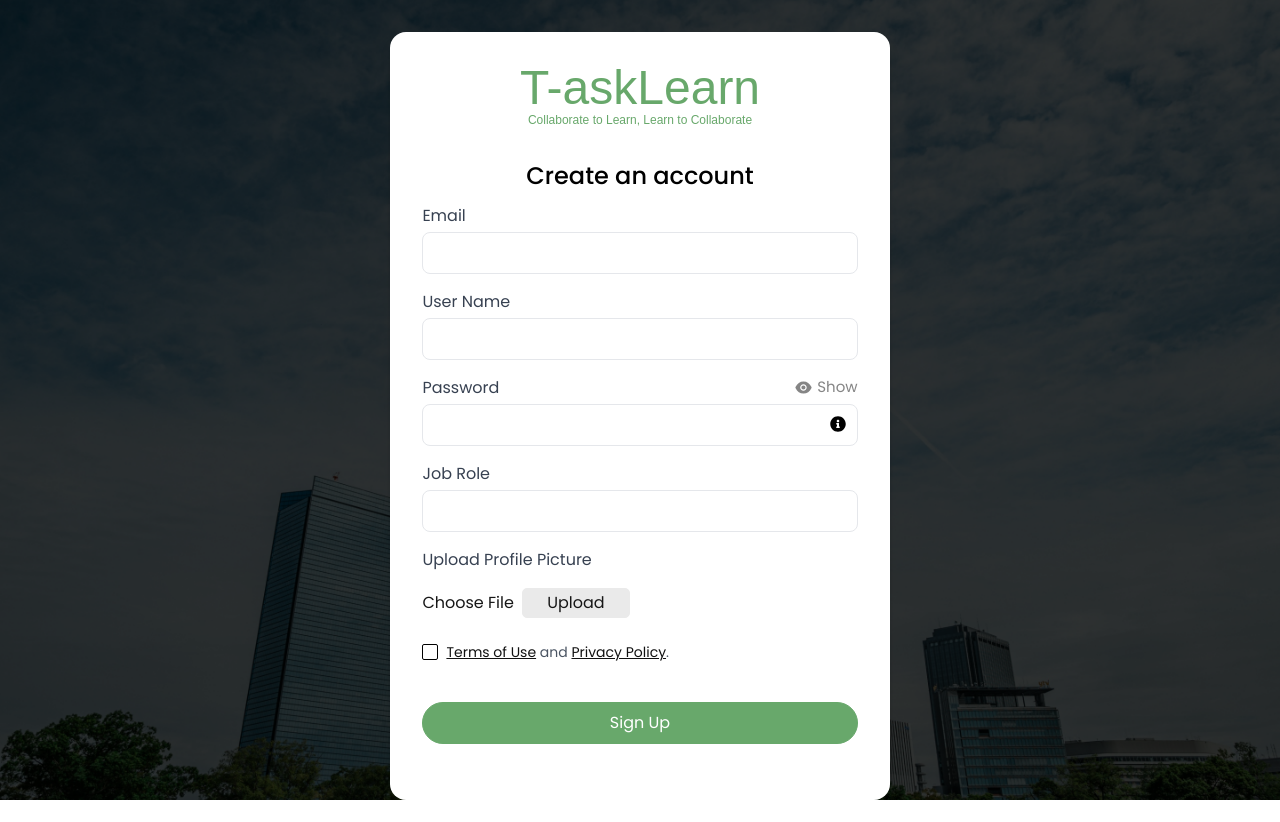
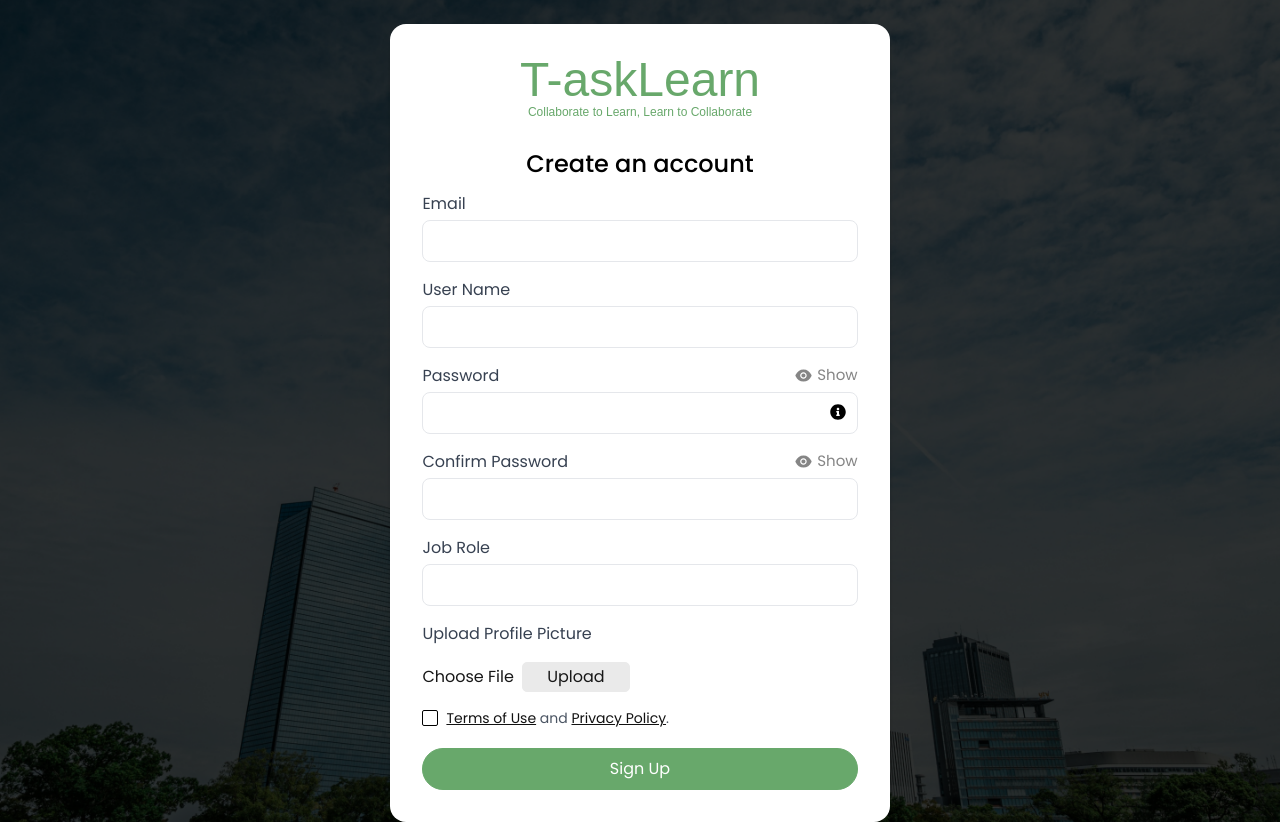
Before and after one commit to bananaappsuk/website_team, a Next.js app in the folder tasklearn_frontend/: page /signup in a window 1280 px wide. Before the commit the page ends 800 px from the top, so only its background shows below. Built offline with nearby package versions, Linux system fonts and the light colour scheme.

Commit message:
cofirmPassword field added

```diff
--- a/tasklearn_frontend/src/firebase.js
+++ b/tasklearn_frontend/src/firebase.js
@@ -1,24 +1,16 @@
 import { initializeApp, getApps, getApp } from "firebase/app";
 import { getAuth } from "firebase/auth";
-import { getFirestore, doc, setDoc } from "firebase/firestore";
-
-// const firebaseConfig = {
-//   apiKey: "AIzaSyB35EI3JPqr1Vy1pC4tQrXc4CyYOxoIqw0",
-//   authDomain: "tasklearn-8f476.firebaseapp.com",
-//   projectId: "tasklearn-8f476",
-//   storageBucket: "tasklearn-8f476.appspot.com",
-//   messagingSenderId: "586415236942",
-//   appId: "1:586415236942:web:cfa086bdf0546b3d00201f",
-// };
+import { getFirestore } from "firebase/firestore";
 
 const firebaseConfig = {
-  apiKey: "AIzaSyAFDYGyImqpbfGpUtbh_qPtxSBL-eFOC5I",
-  authDomain: "fir-auth-72dd0.firebaseapp.com",
-  projectId: "fir-auth-72dd0",
-  storageBucket: "fir-auth-72dd0.appspot.com",
-  messagingSenderId: "805493085871",
-  appId: "1:805493085871:web:557aee50c26b81dad0e65a",
+  apiKey: "AIzaSyB35EI3JPqr1Vy1pC4tQrXc4CyYOxoIqw0",
+  authDomain: "tasklearn-8f476.firebaseapp.com",
+  projectId: "tasklearn-8f476",
+  storageBucket: "tasklearn-8f476.appspot.com",
+  messagingSenderId: "586415236942",
+  appId: "1:586415236942:web:cfa086bdf0546b3d00201f",
 };
+
 
 const app = !getApps().length ? initializeApp(firebaseConfig) : getApp();
 const auth = getAuth(app);
--- a/tasklearn_frontend/src/pages/signup.tsx
+++ b/tasklearn_frontend/src/pages/signup.tsx
@@ -14,6 +14,7 @@ interface FormData {
   email: string;
   userName: string;
   password: string;
+  confirmPassword: string;
   jobRole: string;
   profilePic: File | null;
 }
@@ -25,6 +26,7 @@ const SignUp: React.FC = () => {
     email: "",
     userName: "",
     password: "",
+    confirmPassword: "",
     jobRole: "",
     profilePic: null,
   });
@@ -32,6 +34,7 @@ const SignUp: React.FC = () => {
   // eslint-disable-next-line @typescript-eslint/no-unused-vars
   const [passwordVisible, setPasswordVisible] = useState(false);
   // eslint-disable-next-line @typescript-eslint/no-unused-vars
+  const [confirmPasswordVisible, setConfirmPasswordVisible] = useState(false);
   const [showInstructions, setShowInstructions] = useState(false);
   const instructionsRef = useRef<HTMLDivElement>(null);
   const [termsAccepted, setTermsAccepted] = useState(false);
@@ -43,6 +46,12 @@ const SignUp: React.FC = () => {
     hasNumber: false,
     hasSymbol: false,
   });
+
+  const allRequirementsMet = Object.values(passwordRequirements).every(
+    (value) => value === true
+  );
+
+
 
   const togglePasswordVisibility = () => {
     setPasswordVisible(!passwordVisible);
@@ -71,6 +80,9 @@ const SignUp: React.FC = () => {
 
   const toggleInstructions = () => {
     setShowInstructions(!showInstructions);
+  };
+  const toggleConfirmPasswordVisibility = () => {
+    setConfirmPasswordVisible(!confirmPasswordVisible);
   };
 
   const validatePassword = (password: string) => {
@@ -176,9 +188,9 @@ const SignUp: React.FC = () => {
   const handleSubmit = async (e: React.FormEvent) => {
     e.preventDefault();
 
-    if(isUsernameTaken){
+    if (isUsernameTaken) {
       toast.error("Username is already taken.");
-      return
+      return;
     }
 
     if (
@@ -192,6 +204,11 @@ const SignUp: React.FC = () => {
       toast.error("Password does not meet all the requirements.");
       setShowInstructions(true);
       return;
+    }
+
+    if(formData.password!==formData.confirmPassword){
+       toast.error("Passwords do not match!");
+       return
     }
     if (!formData.profilePic) {
       toast.error("Please upload a profile picture.");
@@ -242,6 +259,7 @@ const SignUp: React.FC = () => {
   };
 
 
+
   return (
     <>
       <ToastContainer />
@@ -249,12 +267,12 @@ const SignUp: React.FC = () => {
         className="min-h-screen flex flex-col w-full bg-center bg-cover "
         style={{ backgroundImage: `url(${BgImage.src})` }}
       >
-        <div className="mt-2 lg:mt-4 flex items-center justify-center px-4">
+        <div className="mt-2 lg:mt-2 flex items-center justify-center px-4">
           <div className="bg-white shadow-lg rounded-2xl p-6 sm:p-8 w-full sm:w-[60%] lg:w-[40%] mt-4">
             <h1 className="text-5xl sm:text-5xl font-normal text-center text-[#68A86B] mb-0">
               T-askLearn
             </h1>
-            <p className="text-center text-xs sm:text-xs text-[#68A86B] font-normal mb-2 sm:mb-8">
+            <p className="text-center text-xs sm:text-xs text-[#68A86B] font-normal mb-2 sm:mb-7">
               Collaborate to Learn, Learn to Collaborate
             </p>
             <h2 className="text-2xl sm:text-2xl font-Poppins font-medium text-center text-black mb-3">
@@ -387,6 +405,45 @@ const SignUp: React.FC = () => {
                   </div>
                 </div>
               </div>
+              <div className="mb-4">
+                <div className="flex justify-between">
+                  <label
+                    htmlFor="confirmPassword"
+                    className="block text-gray-700 mb-1 text-sm sm:text-base"
+                  >
+                    Confirm Password
+                  </label>
+                  <div
+                    className="right-3 top-[40px] text-[#666666CC] cursor-pointer"
+                    onClick={toggleConfirmPasswordVisibility}
+                  >
+                    {confirmPasswordVisible ? (
+                      <>
+                        <div className="flex gap-x-1 items-center font-Poppins">
+                          <AiFillEyeInvisible className="" size={19} />
+                          <span className="text-[15px]">Hide</span>
+                        </div>
+                      </>
+                    ) : (
+                      <>
+                        <div className="flex gap-x-1 items-center font-Poppins">
+                          <AiFillEye className="" size={19} />
+                          <span className="text-[15px]">Show</span>
+                        </div>
+                      </>
+                    )}
+                  </div>
+                </div>
+                <input
+                  type={confirmPasswordVisible ? "text" : "password"}
+                  name="confirmPassword"
+                  id="confirmPassword"
+                  value={formData.confirmPassword}
+                  onChange={handleChange}
+                  required={allRequirementsMet}
+                  className="w-full px-4 py-2 border text-black rounded-lg"
+                />
+              </div>
 
               <div className="mb-4">
                 <div className="flex justify-between">
@@ -403,7 +460,7 @@ const SignUp: React.FC = () => {
                   id="jobRole"
                   value={formData.jobRole}
                   onChange={handleChange}
-                  required
+                  required={allRequirementsMet && formData.password===formData.confirmPassword}
                   className="w-full px-4 py-2 border text-black rounded-lg"
                 />
               </div>
@@ -436,7 +493,7 @@ const SignUp: React.FC = () => {
                   accept="image/*"
                 />
               </div>
-              <div className="mb-4 mt-6 flex items-center">
+              <div className="mb-2 mt-4 flex items-center">
                 <input
                   type="checkbox"
                   name="termsAccepted"
@@ -462,7 +519,7 @@ const SignUp: React.FC = () => {
 
               <button
                 type="submit"
-                className="mt-6 w-full mb-6 py-2 rounded-3xl bg-[#68A86B] border border-[#68A86B] text-white hover:bg-green-100 hover:text-black transition duration-300 font-Poppins"
+                className="mt-3 w-full  py-2 rounded-3xl bg-[#68A86B] border border-[#68A86B] text-white hover:bg-green-100 hover:text-black transition duration-300 font-Poppins"
               >
                 Sign Up
               </button>
```
